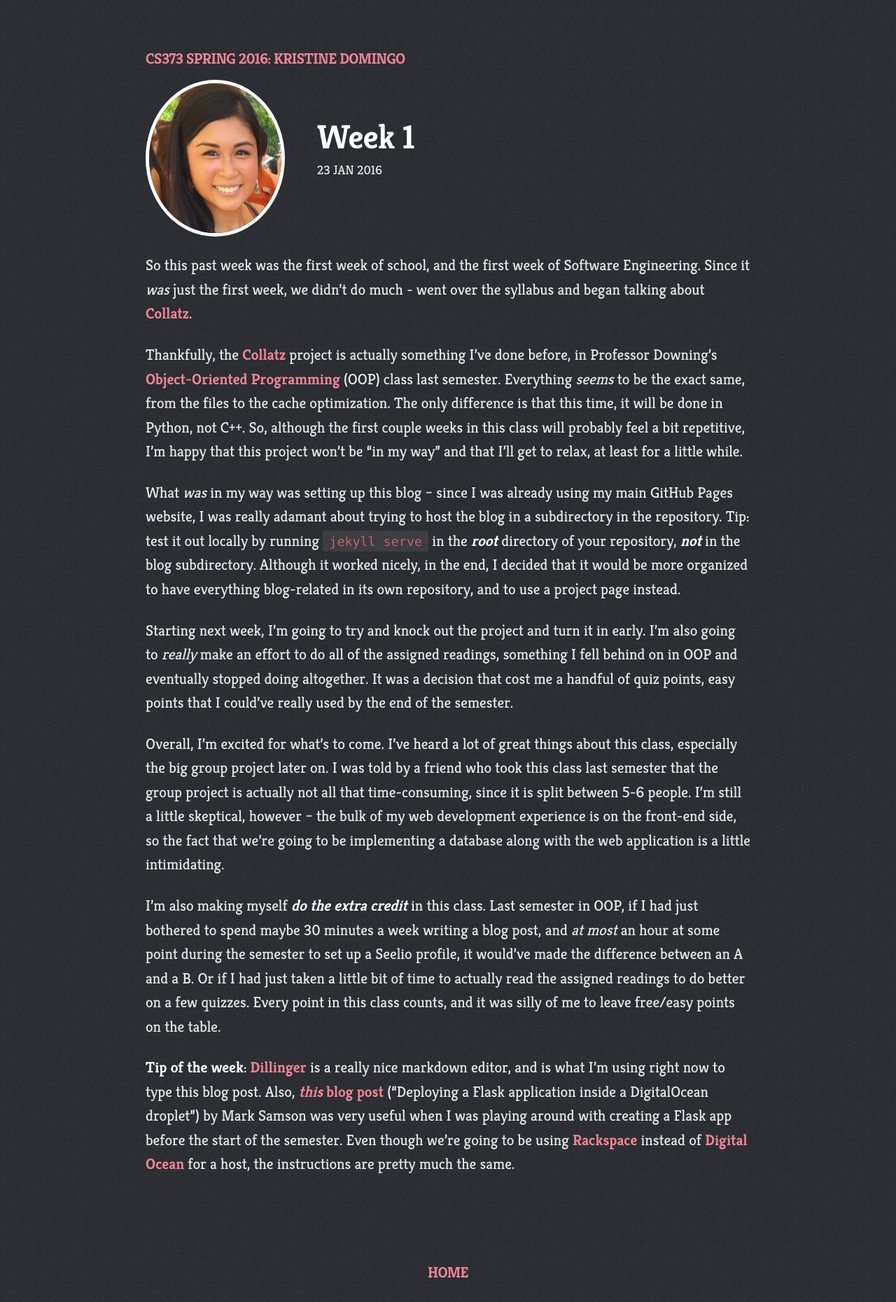
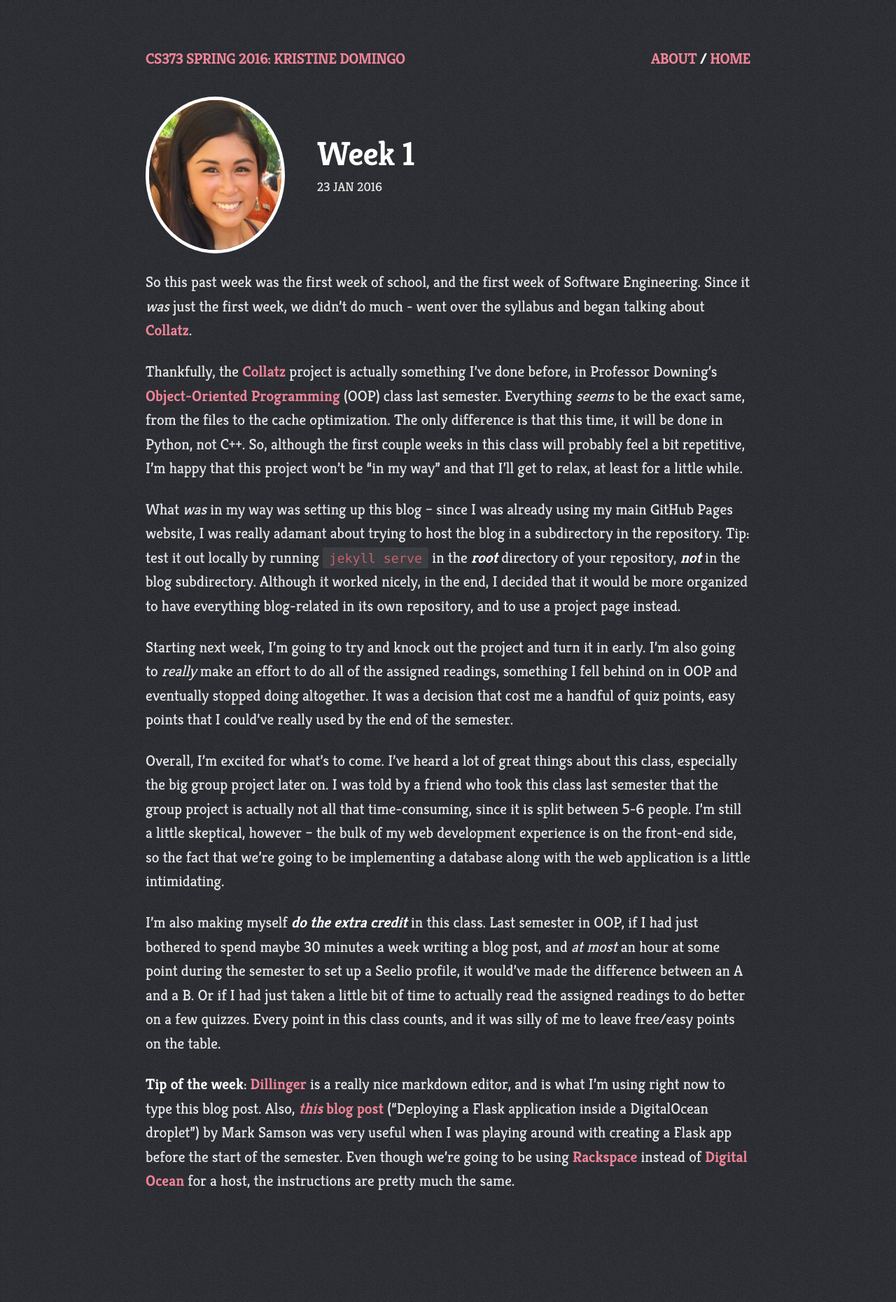
Before and after one commit to kristinedomingo/cs373-blog, a Jekyll site: the page built from _posts/2016-01-23-week-1.md, in a window 1280 px wide. Shown: the whole page at 70% size. Built offline with Jekyll 4.4.1, drawn with Linux system fonts in a browser that asks for light colours; Markdown is read by kramdown in place of the engine named in the settings; after the commit the page ends 1729 px from its top, so only the background shows below that.

Commit message:
Added top right corner links to posts

```diff
--- a/_layouts/post.html
+++ b/_layouts/post.html
@@ -3,14 +3,19 @@ layout: default
 ---
 <header class="masthead">
   <h1 class="masthead-title--small">
-    <a href="{{ site.baseurl }}">{{ site.name }}</a>
+    <a href="{{ site.baseurl }}" style="float: left">{{ site.name }}</a>
+    <div class="top-right-header">
+      <a href="{{ site.baseurl }}/about">about</a> /
+      <a href="http://kristinedomingo.com">home</a>
+    </div>
+    <div style="clear: both"></div>
   </h1>
 </header>
 <div class="content post">
-  <div style="display: inline-block; vertical-align: middle;">
+  <div class="post-header">
     <img class="img-circle" src="{{ site.baseurl }}/pic.jpg">
   </div>
-  <div style="display: inline-block; vertical-align: middle;">
+  <div class="post-header">
   <h1 class="post-title">{{ page.title }}</h1>
   <div class="post-date">
     <time>{{ page.date | date_to_string }}</time>
@@ -18,7 +23,3 @@ layout: default
   </div>
   {{ content }}
 </div>
-
-<div class="footer">
-    <a href="http://kristinedomingo.com">home</a>
-</div>
--- a/style.scss
+++ b/style.scss
@@ -261,6 +261,16 @@ img {
   }
 }
 
+.top-right-header {
+  float: right;
+}
+
+.post-header {
+  margin-top: 1rem;
+  vertical-align: middle;
+  display: inline-block;
+}
+
 .footer {
   margin-top: 5rem;
   margin-bottom: 1rem;
```
